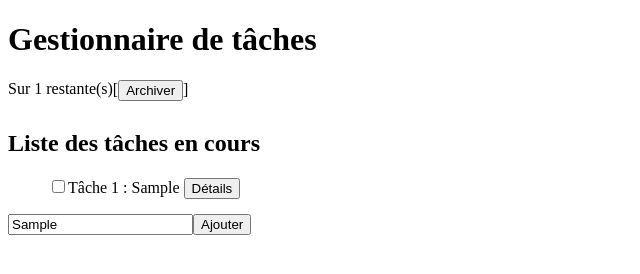
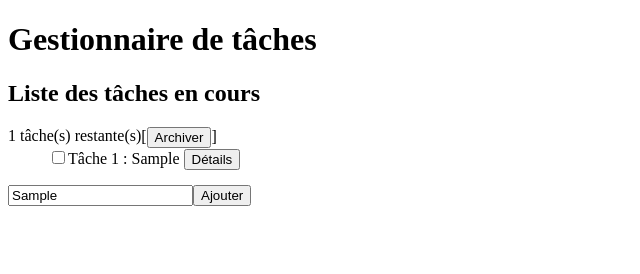
Before and after one commit to anais-mezioune/todo_list, a plain HTML site: page index.html in a window 1280 px wide. Both pictures are taken after typing "Sample" into the empty fields and a click on the input "Ajouter". Shown: the whole page, without its empty margins (0-640 px from the left). Drawn offline with Linux system fonts and the light colour scheme.

Commit message:
Correction compteur et titres
A Faire : section "basculer_tache"

```diff
--- a/index.html
+++ b/index.html
@@ -10,7 +10,7 @@
 				    list-style-type: none;
 			}
 
-			#cpt{
+			.cpt{
 				float: left;
 				margin: 0;
 			}
--- a/public/js/index.js
+++ b/public/js/index.js
@@ -1,13 +1,15 @@
 (function($){
 
-	function ajouter_ul(id, titre){
+	function ajouter_ul(id, titre, id_prepend){
 		if(id === 'liste_todo'){
 			$('<ul id="'+ id +'"></ul>').insertBefore('#ajouter_tache');
 		} else {
-			$('<section id="taches_archivees"></ul>').insertAfter('#ajouter_tache');
-			$('#taches_archivees').prepend('<ul id="'+ id +'"></ul>');
+			$('<section id="done"></ul>').insertAfter('#todo');
+			$('#done').prepend('<ul id="'+ id +'"></ul>');
+			$('#done').prepend('<section id="basculer_tache"></section>');
 		}
-		$('<h2>Liste des tâches '+ titre +'</h2>').insertBefore('#'+ id);
+		ajouter_cpt(id, id_prepend);
+		$('<h2>Liste des tâches '+ titre +'</h2>').insertBefore('#cpt_'+ id);
 	}
 
 	function ajouter_li(id){
@@ -30,31 +32,36 @@
 		li.prepend('<input type="checkbox" name="taches" value="'+ valeur +'" />');
 	}
 
-	function ajouter_tache(numero, tache, id){
+	function ajouter_tache(numero, tache, id, id_cpt, id_prepend){
 		ajouter_li(id);
 		ajouter_details(id);
 		ajouter_label('Tâche '+ numero +' : '+ tache +' ', id);
 		ajouter_checkbox(id, tache);
-		afficher_cpt(compter_li(id));
+		afficher_cpt(compter_li(id_cpt), id_cpt, id_prepend);
 	}
 
 	function compter_li(id){
-		return $("#liste_todo li:visible").length;
+		return $("#"+ id +" li:visible").length;
 	}
 
-	function ajouter_cpt(){
-		$('<p id="cpt"></p>').prependTo('#archiver_tache');
+	function ajouter_cpt(id_cpt, id_prepend){
+		$('<p id="cpt_'+ id_cpt +'" class="cpt"></p>').prependTo('#'+ id_prepend);
 	}
 
-	function afficher_cpt(cpt){
-		if( !$('#cpt')[0] ){
-			ajouter_cpt();
-			$('#archiver_tache').css('height', '30px');
+	function afficher_cpt(cpt, id_cpt, id_prepend){
+		if(cpt != 0){
+			if( !$('#cpt_'+ id_cpt)[0] ){
+				ajouter_cpt(id_cpt, id_prepend);
+				$('#archiver_tache').css('height', '30px');
+			}
+			$('#cpt_'+ id_cpt).text( cpt +' tâche(s) restante(s)');
+			$('#cpt_'+ id_cpt).css('display', 'block');
+			$('#span_archiver').css('display', 'block');
+			$('#liste_todo').insertBefore('#ajouter_tache');
+		} else{
+			$('#cpt_'+ id_cpt).css('display', 'none');
+			$('#span_archiver').css('display', 'none');
 		}
-		$('#cpt').text('Sur '+ cpt +' restante(s)');
-		console.log('afficher_cpt : '+ cpt);
-		$('#span_archiver').css('display', 'block');
-		$('#liste_todo').insertBefore('#ajouter_tache');
 	}
 
 	function afficher_erreur(message, retour){
@@ -78,7 +85,7 @@
 
 		if(nouvelleTache != ""){
 			if($('#liste_todo')[0]) {
-				var cpt = compter_li('liste_todo')+1;
+				cpt = compter_li('liste_todo')+1;
 
 				$("#liste_todo li").each(function(i){
 					if( $(this).find("label").text().trim().split(" : ")[1] === nouvelleTache ){
@@ -93,10 +100,10 @@
 				});
 			} else {
 				cpt++;
-				ajouter_ul('liste_todo', 'en cours');
+				ajouter_ul('liste_todo', 'en cours', 'archiver_tache');
 			}
 			if($('#liste_todo')[0] && existence === false){
-				ajouter_tache(cpt, nouvelleTache, 'liste_todo');
+				ajouter_tache(cpt, nouvelleTache, 'liste_todo', 'liste_todo', 'archiver_tache');
 			}
 		} else {
 			alert("Veuillez saisir une tâche");
@@ -108,7 +115,7 @@
 		var existence = false;
 
 		if(!$('#liste_done')[0]){
-			ajouter_ul('liste_done', 'terminées');
+			ajouter_ul('liste_done', 'terminées', 'basculer_tache');
 		} else {
 			cpt = compter_li("liste_done");
 		}
@@ -131,7 +138,7 @@
 				if(existence === false){
 					cpt++;
 					$(this).parent('li').css('display', 'none');
-				  	ajouter_tache(cpt, $(this).val(), 'liste_done');
+				  	ajouter_tache(cpt, $(this).val(), 'liste_done', 'liste_todo', 'basculer_tache');
 				}
 			}
 		});
```
